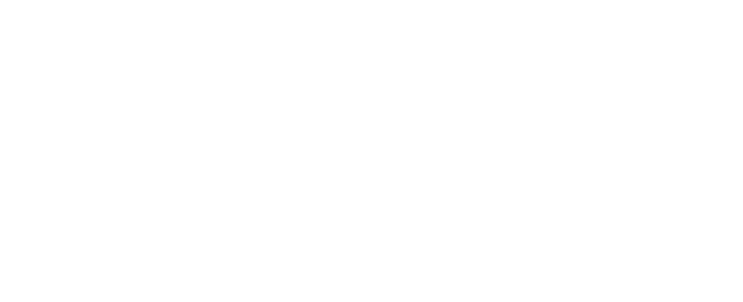
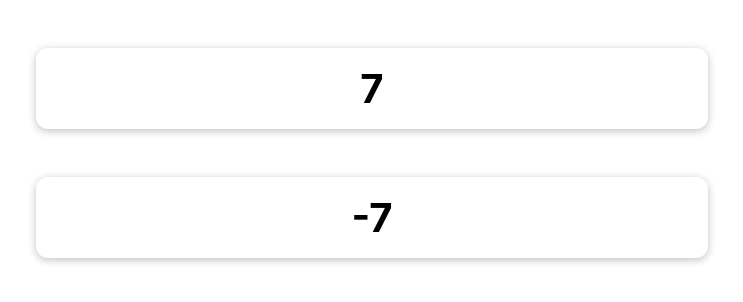
Before and after one commit to tareqnmd/react-complete-guide, a React (Create React App) app in the folder 11.Custom Hook/: page / in a window 1280 px wide. Shown: the top 302 px of the page, without its empty margins (268-1011 px from the left). Built offline with nearby package versions, Linux system fonts and the light colour scheme.

Commit message:
custom hook

```diff
--- a/11.Custom Hook/src/App.js
+++ b/11.Custom Hook/src/App.js
@@ -1,9 +1,13 @@
+import BackwardCounter from './components/BackwardCounter';
+import ForwardCounter from './components/ForwardCounter';
+
 const App = () => {
-  return (
-    <>
-
-    </>
-  );
+	return (
+		<>
+			<ForwardCounter />
+			<BackwardCounter />
+		</>
+	);
 };
 
 export default App;
--- /dev/null
+++ b/11.Custom Hook/src/components/BackwardCounter.js
@@ -0,0 +1,19 @@
+import { useState, useEffect } from 'react';
+
+import Card from './Card';
+
+const BackwardCounter = () => {
+  const [counter, setCounter] = useState(0);
+
+  useEffect(() => {
+    const interval = setInterval(() => {
+      setCounter((prevCounter) => prevCounter - 1);
+    }, 1000);
+
+    return () => clearInterval(interval);
+  }, []);
+
+  return <Card>{counter}</Card>;
+};
+
+export default BackwardCounter;
--- /dev/null
+++ b/11.Custom Hook/src/components/Card.js
@@ -0,0 +1,7 @@
+import classes from './Card.module.css';
+
+const Card = (props) => {
+  return <div className={classes.card}>{props.children}</div>;
+};
+
+export default Card;
--- /dev/null
+++ b/11.Custom Hook/src/components/Card.module.css
@@ -0,0 +1,11 @@
+.card {
+  max-width: 40rem;
+  margin: 3rem auto;
+  background-color: white;
+  padding: 1rem;
+  border-radius: 12px;
+  box-shadow: 0 2px 8px rgba(0, 0, 0, 0.25);
+  text-align: center;
+  font-size: 2.5rem;
+  font-weight: bold;
+}
--- /dev/null
+++ b/11.Custom Hook/src/components/ForwardCounter.js
@@ -0,0 +1,19 @@
+import { useState, useEffect } from 'react';
+
+import Card from './Card';
+
+const ForwardCounter = () => {
+  const [counter, setCounter] = useState(0);
+
+  useEffect(() => {
+    const interval = setInterval(() => {
+      setCounter((prevCounter) => prevCounter + 1);
+    }, 1000);
+
+    return () => clearInterval(interval);
+  }, []);
+
+  return <Card>{counter}</Card>;
+};
+
+export default ForwardCounter;
```
